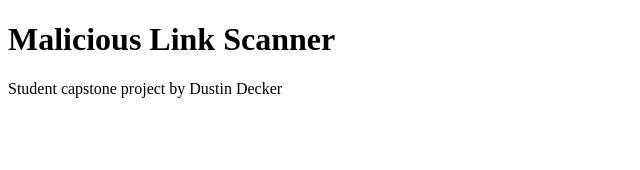
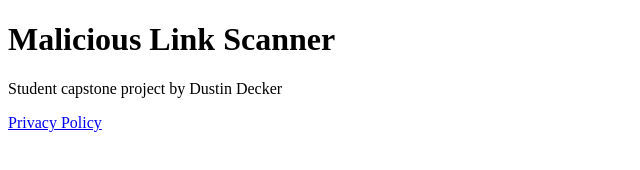
Before and after one commit to ddecker618/malicious-link-scanner, a plain HTML site: page index.html in a window 1280 px wide. Shown: the whole page, without its empty margins (0-640 px from the left). Drawn offline with Linux system fonts and the light colour scheme.

Commit message:
Update index.html
adding privacy policy

```diff
--- a/index.html
+++ b/index.html
@@ -8,5 +8,9 @@
 <body>
   <h1>Malicious Link Scanner</h1>
   <p>Student capstone project by Dustin Decker</p>
+
+  <footer>
+    <p><a href="privacy.html">Privacy Policy</a></p>
+  </footer>
 </body>
 </html>
```
